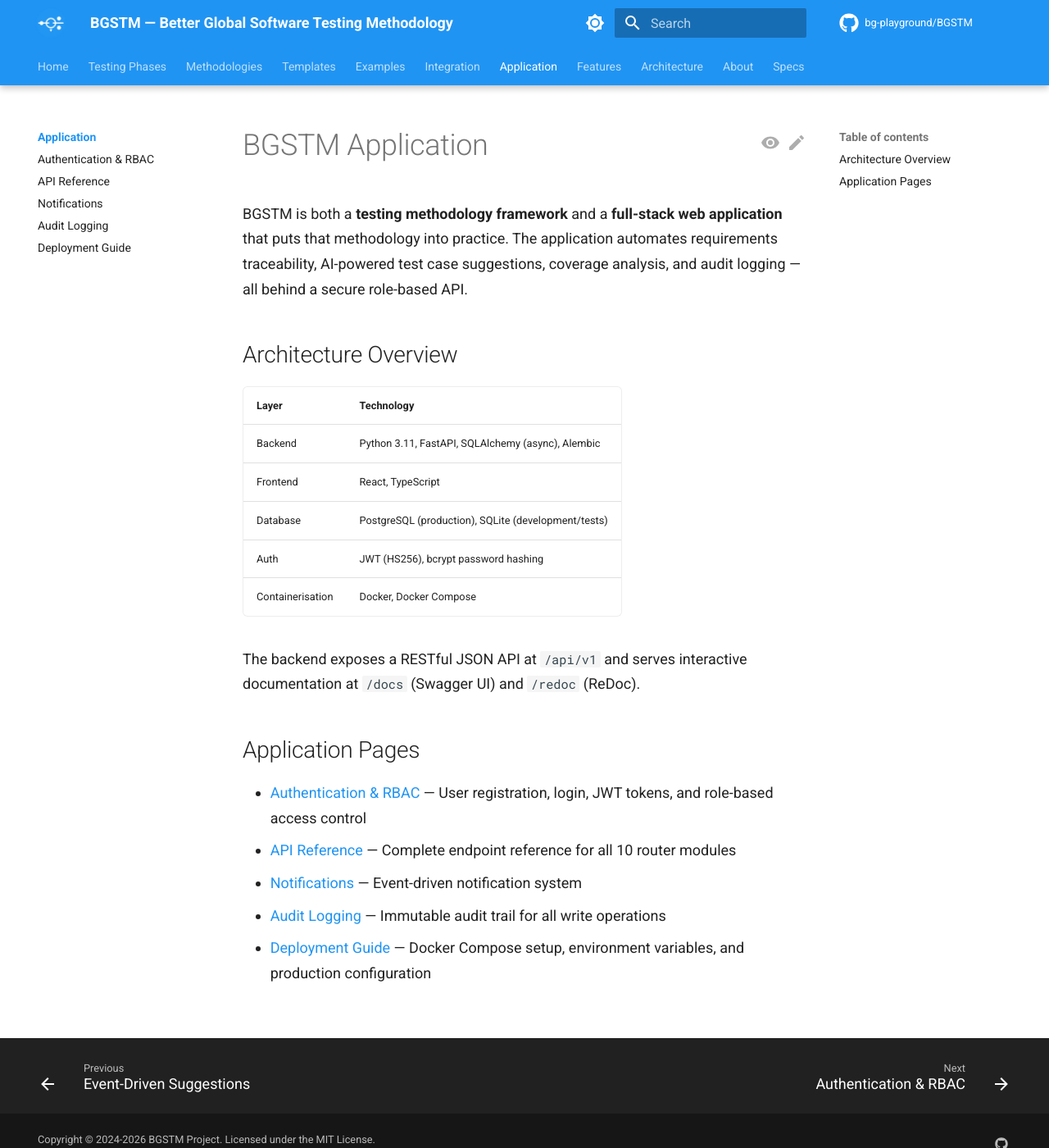
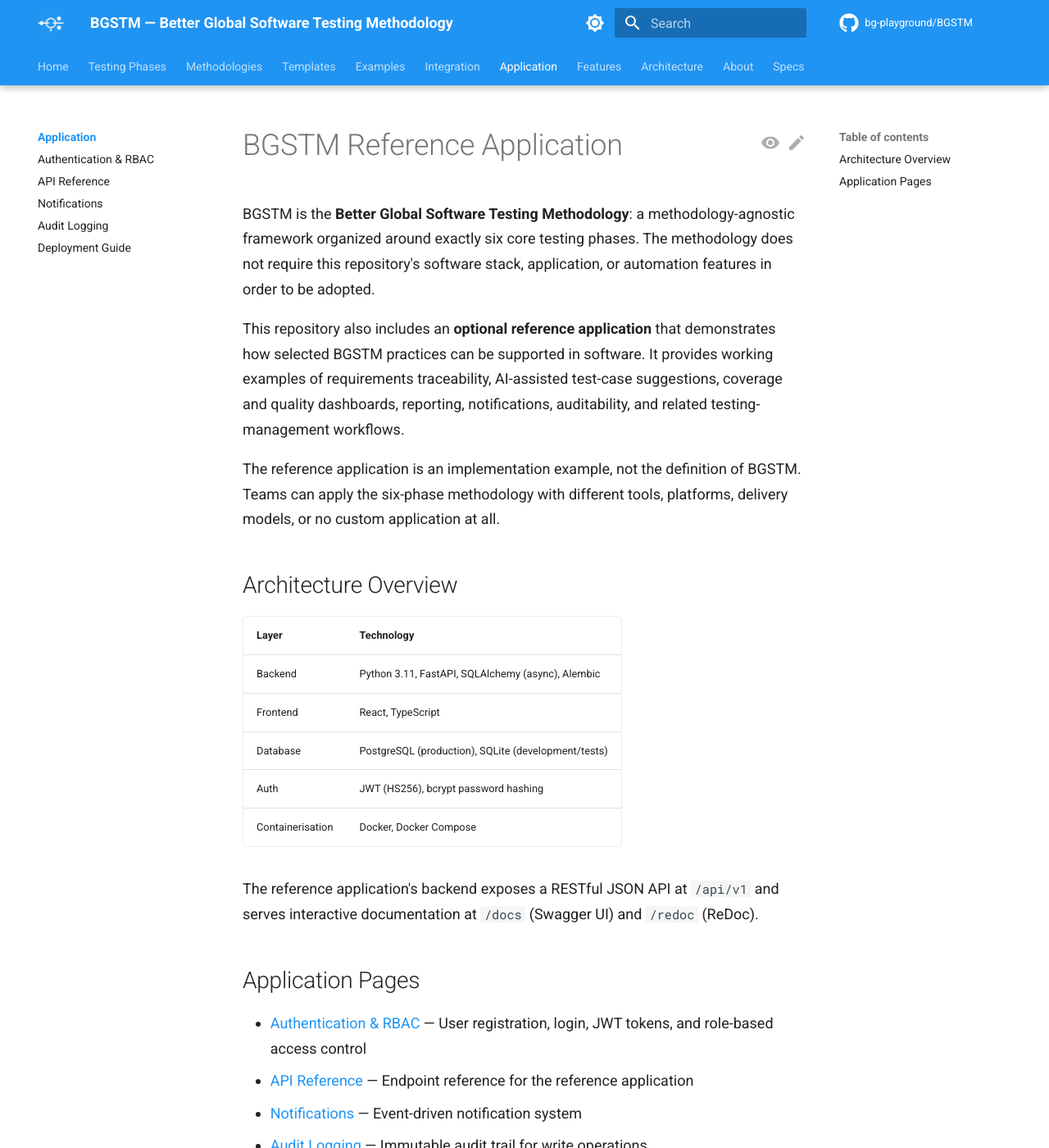
Before and after one commit to bg-playground/BGSTM, an MkDocs documentation site: the page built from docs/application/index.md, in a window 1280 px wide and 1400 px high. Shown: the whole window at 82% size. Built offline with MkDocs 1.6.1 and Material for MkDocs 9.7.7, drawn with Linux system fonts in a browser that asks for light colours; comment, search, counter and statistics services are not loaded.

Commit message:
docs: clarify reference application positioning

```diff
--- a/docs/application/index.md
+++ b/docs/application/index.md
@@ -1,6 +1,10 @@
-# BGSTM Application
+# BGSTM Reference Application
 
-BGSTM is both a **testing methodology framework** and a **full-stack web application** that puts that methodology into practice. The application automates requirements traceability, AI-powered test case suggestions, coverage analysis, and audit logging — all behind a secure role-based API.
+BGSTM is the **Better Global Software Testing Methodology**: a methodology-agnostic framework organized around exactly six core testing phases. The methodology does not require this repository's software stack, application, or automation features in order to be adopted.
+
+This repository also includes an **optional reference application** that demonstrates how selected BGSTM practices can be supported in software. It provides working examples of requirements traceability, AI-assisted test-case suggestions, coverage and quality dashboards, reporting, notifications, auditability, and related testing-management workflows.
+
+The reference application is an implementation example, not the definition of BGSTM. Teams can apply the six-phase methodology with different tools, platforms, delivery models, or no custom application at all.
 
 ## Architecture Overview
 
@@ -12,12 +16,12 @@ BGSTM is both a **testing methodology framework** and a **full-stack web applica
 | Auth | JWT (HS256), bcrypt password hashing |
 | Containerisation | Docker, Docker Compose |
 
-The backend exposes a RESTful JSON API at `/api/v1` and serves interactive documentation at `/docs` (Swagger UI) and `/redoc` (ReDoc).
+The reference application's backend exposes a RESTful JSON API at `/api/v1` and serves interactive documentation at `/docs` (Swagger UI) and `/redoc` (ReDoc).
 
 ## Application Pages
 
 - [Authentication & RBAC](authentication.md) — User registration, login, JWT tokens, and role-based access control
-- [API Reference](api-reference.md) — Complete endpoint reference for all 10 router modules
+- [API Reference](api-reference.md) — Endpoint reference for the reference application
 - [Notifications](notifications.md) — Event-driven notification system
-- [Audit Logging](audit-logging.md) — Immutable audit trail for all write operations
+- [Audit Logging](audit-logging.md) — Immutable audit trail for write operations
 - [Deployment Guide](deployment.md) — Docker Compose setup, environment variables, and production configuration
```
